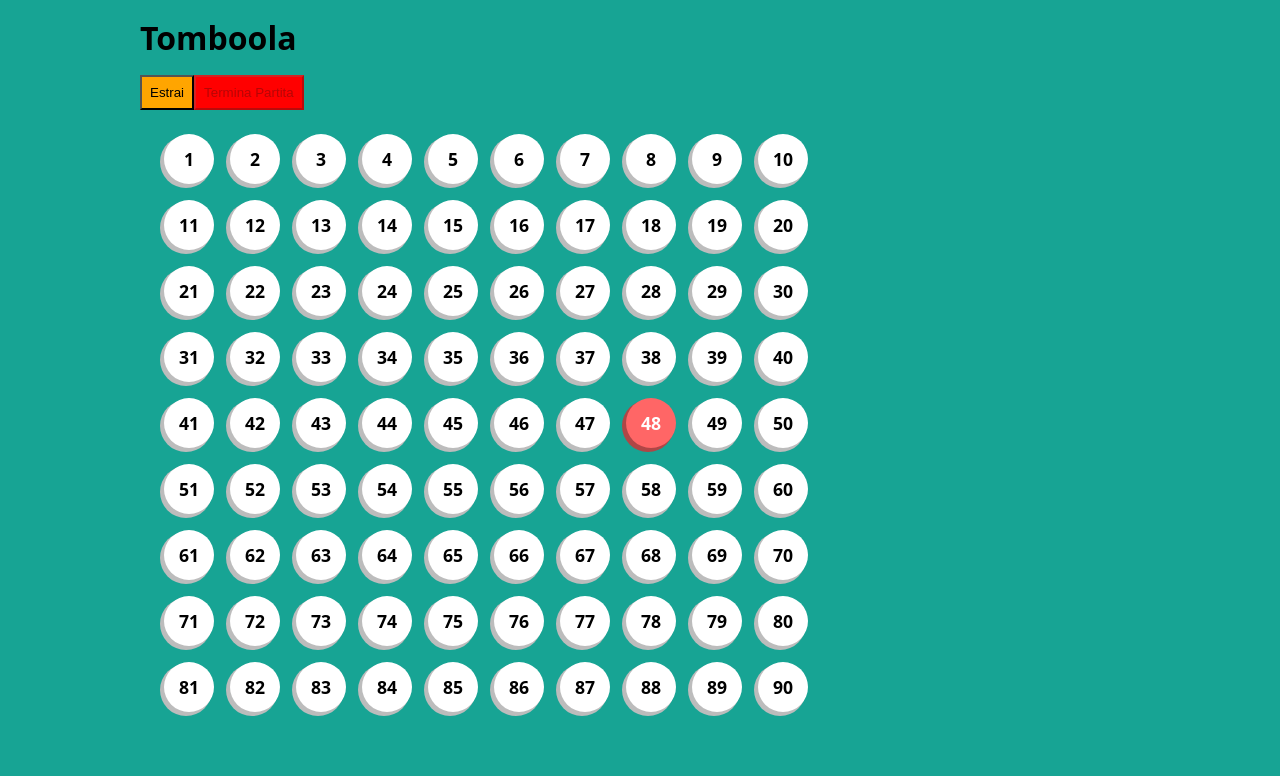
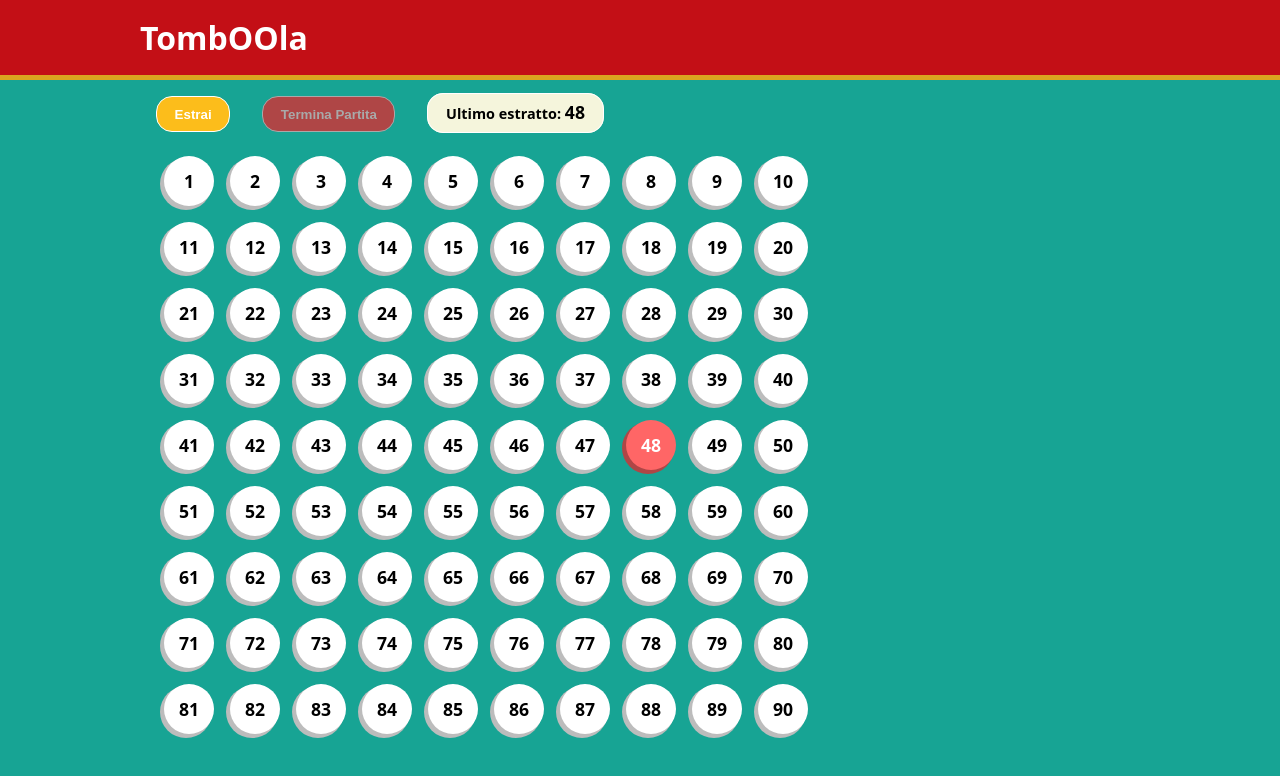
Before and after one commit to andrea-pugliatti/web-tombola, a React (Vite) app: page / in a window 1280 px wide. Both pictures are taken after a click on the button "Estrai". Shown: the top 776 px of the page. Built offline with nearby package versions, Linux system fonts and the light colour scheme.

Commit message:
Add styles

```diff
--- a/src/App.jsx
+++ b/src/App.jsx
@@ -5,6 +5,7 @@ import Header from "./components/Header";
 function App() {
 	const [tombola, setTombola] = useState([]);
 	const [possibleNumbers, setPossibleNumbers] = useState([]);
+	const [lastExtracted, setLastExtracted] = useState(null);
 	const [alert, setAlert] = useState(false);
 
 	const inizializzaTombola = () => {
@@ -28,6 +29,8 @@ function App() {
 
 		const randomIndex = getRandomNumber(0, possibleNumbers.length);
 
+		setLastExtracted(possibleNumbers[randomIndex] + 1);
+
 		newTombola[possibleNumbers[randomIndex]] = true;
 		setTombola(newTombola);
 
@@ -41,6 +44,7 @@ function App() {
 		<>
 			<Header />
 			<div className="container">
+				<div className="top-tabellone">
 					<button
 						className="button extract-button"
 						type="button"
@@ -56,6 +60,14 @@ function App() {
 					>
 						Termina Partita
 					</button>
+					{lastExtracted && (
+						<span className="last-extracted">
+							Ultimo estratto:{" "}
+							<span className="extracted-number">{lastExtracted}</span>
+						</span>
+					)}
+				</div>
+
 				<div className="row">
 					{tombola.map((current, index) => (
 						<div
--- a/src/components/Header.jsx
+++ b/src/components/Header.jsx
@@ -2,7 +2,7 @@ export default function Header() {
 	return (
 		<header>
 			<div className="container">
-				<h1>Tomboola</h1>
+				<h1>TombOOla</h1>
 			</div>
 		</header>
 	);
--- a/src/index.css
+++ b/src/index.css
@@ -11,6 +11,10 @@ body {
 
 header {
 	padding: 1rem;
+	color: white;
+	background-color: rgb(195, 15, 22);
+	border-bottom: 5px solid goldenrod;
+	margin-bottom: 1rem;
 }
 
 .container {
@@ -46,16 +50,51 @@ header {
 	color: white;
 }
 
+.top-tabellone {
+	& > * {
+		margin: 0 1rem;
+	}
+}
+
 .button {
-	padding: 0.5rem;
+	font-weight: 700;
+	padding: 0.6rem 1.1rem;
+	border: 1px solid white;
+	border-radius: 1rem;
 }
 
 .extract-button {
-	background-color: orange;
+	background-color: rgb(252, 189, 27);
+	color: white;
+	&:hover {
+		background-color: rgb(189, 123, 0);
+	}
 }
 
 .end-button {
-	background-color: red;
+	background-color: rgb(255, 102, 102);
+	color: white;
+	&:hover {
+		background-color: rgb(175, 70, 70);
+	}
+	&:disabled {
+		background-color: rgb(175, 70, 70);
+		color: darkgray;
+		border: 1px solid darkgray;
+	}
+}
+
+.last-extracted {
+	font-size: 0.9rem;
+	font-weight: 700;
+	padding: 0.6rem 1.1rem;
+	background-color: beige;
+	border-radius: 1rem;
+	border: 1px solid white;
+}
+
+.extracted-number {
+	font-size: 1.1rem;
 }
 
 .alert {
@@ -69,11 +108,17 @@ header {
 	height: 100vh;
 	background-color: rgba(0, 0, 0, 0.8);
 	color: white;
+	& > * {
+		margin: 1rem;
+	}
 }
 
 .alert-button {
 	background-color: white;
 	border: none;
+	&:hover {
+		background-color: darkgray;
+	}
 }
 
 .d-none {
```
Lines whose indentation alone changed are shown as unchanged.
